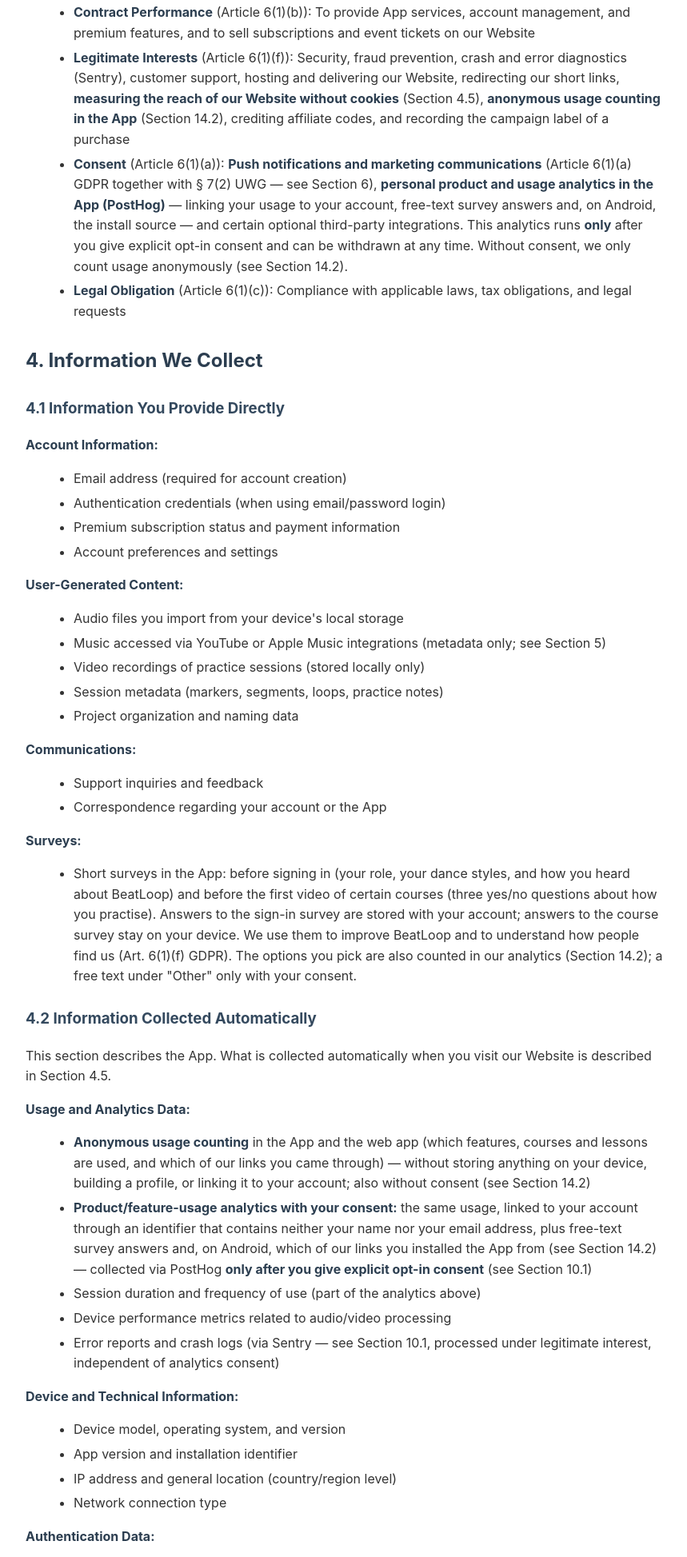
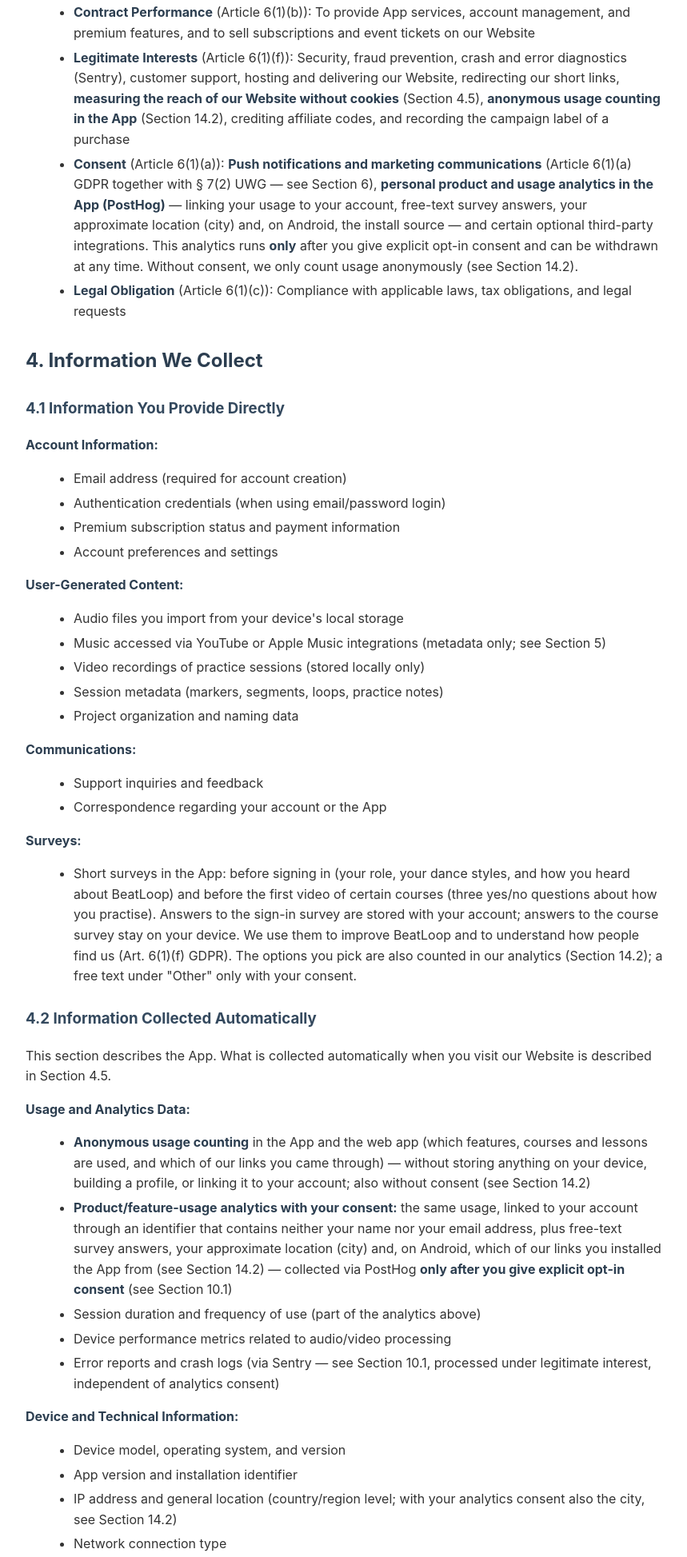
Before and after one commit to Justusschl/beatloop---support, a plain HTML site: page privacy.html in a window 1280 px wide. Shown: the part 1090-3037 px from the top of the page at 80% size, without its empty margins (208-1067 px from the left). Drawn offline with Linux system fonts and the light colour scheme.

Commit message:
legal: approximate location with analytics consent
Owner decision 21 Nov 2026: with consent, PostHog derives an approximate
location (country, region, city) from the IP address, which is then
discarded. Anonymous counting stays without location; the website
measurement is unchanged.

Co-Authored-By: Claude Opus 5.5 <noreply@anthropic.com>

```diff
--- a/privacy.html
+++ b/privacy.html
@@ -117,7 +117,7 @@ Email: <a href="mailto:privacy@on-beat.de">privacy@on-beat.de</a></p>
 <ul>
 <li><strong>Contract Performance</strong> (Article 6(1)(b)): To provide App services, account management, and premium features, and to sell subscriptions and event tickets on our Website</li>
 <li><strong>Legitimate Interests</strong> (Article 6(1)(f)): Security, fraud prevention, crash and error diagnostics (Sentry), customer support, hosting and delivering our Website, redirecting our short links, <strong>measuring the reach of our Website without cookies</strong> (Section 4.5), <strong>anonymous usage counting in the App</strong> (Section 14.2), crediting affiliate codes, and recording the campaign label of a purchase</li>
-<li><strong>Consent</strong> (Article 6(1)(a)): <strong>Push notifications and marketing communications</strong> (Article 6(1)(a) GDPR together with § 7(2) UWG — see Section 6), <strong>personal product and usage analytics in the App (PostHog)</strong> — linking your usage to your account, free-text survey answers and, on Android, the install source — and certain optional third-party integrations. This analytics runs <strong>only</strong> after you give explicit opt-in consent and can be withdrawn at any time. Without consent, we only count usage anonymously (see Section 14.2).</li>
+<li><strong>Consent</strong> (Article 6(1)(a)): <strong>Push notifications and marketing communications</strong> (Article 6(1)(a) GDPR together with § 7(2) UWG — see Section 6), <strong>personal product and usage analytics in the App (PostHog)</strong> — linking your usage to your account, free-text survey answers, your approximate location (city) and, on Android, the install source — and certain optional third-party integrations. This analytics runs <strong>only</strong> after you give explicit opt-in consent and can be withdrawn at any time. Without consent, we only count usage anonymously (see Section 14.2).</li>
 <li><strong>Legal Obligation</strong> (Article 6(1)(c)): Compliance with applicable laws, tax obligations, and legal requests</li>
 </ul>
 
@@ -165,7 +165,7 @@ Email: <a href="mailto:privacy@on-beat.de">privacy@on-beat.de</a></p>
 
 <ul>
 <li><strong>Anonymous usage counting</strong> in the App and the web app (which features, courses and lessons are used, and which of our links you came through) — without storing anything on your device, building a profile, or linking it to your account; also without consent (see Section 14.2)</li>
-<li><strong>Product/feature-usage analytics with your consent:</strong> the same usage, linked to your account through an identifier that contains neither your name nor your email address, plus free-text survey answers and, on Android, which of our links you installed the App from (see Section 14.2) — collected via PostHog <strong>only after you give explicit opt-in consent</strong> (see Section 10.1)</li>
+<li><strong>Product/feature-usage analytics with your consent:</strong> the same usage, linked to your account through an identifier that contains neither your name nor your email address, plus free-text survey answers, your approximate location (city) and, on Android, which of our links you installed the App from (see Section 14.2) — collected via PostHog <strong>only after you give explicit opt-in consent</strong> (see Section 10.1)</li>
 <li>Session duration and frequency of use (part of the analytics above)</li>
 <li>Device performance metrics related to audio/video processing</li>
 <li>Error reports and crash logs (via Sentry — see Section 10.1, processed under legitimate interest, independent of analytics consent)</li>
@@ -176,7 +176,7 @@ Email: <a href="mailto:privacy@on-beat.de">privacy@on-beat.de</a></p>
 <ul>
 <li>Device model, operating system, and version</li>
 <li>App version and installation identifier</li>
-<li>IP address and general location (country/region level)</li>
+<li>IP address and general location (country/region level; with your analytics consent also the city, see Section 14.2)</li>
 <li>Network connection type</li>
 </ul>
 
@@ -641,8 +641,8 @@ Email: <a href="mailto:privacy@on-beat.de">privacy@on-beat.de</a></p>
 <li><strong>Operator:</strong> PostHog, Inc. (US parent; EU Cloud data stored in the EU)</li>
 <li><strong>Purpose:</strong> In the App and the web app, anonymous usage counting and, with your consent, product and feature-usage analytics to understand how the App is used, which of our links bring people to it, and to improve it; on Android, with your consent, also which of our links the App was installed from. On our Website, reach measurement without cookies (see Section 4.5)</li>
 <li><strong>Data processed (App, without consent):</strong> usage events (which feature, course or lesson), the campaign label of the link you came through, operating system, app version, and a <strong>random identifier that lasts only until the App is closed</strong> and is never stored on your device. In the web app, PostHog's servers derive a daily visitor key instead, as on our Website (Section 4.5). No profile is built and nothing is linked to your account.</li>
-<li><strong>Data processed (App, with your consent):</strong> in addition, a <strong>pseudonymous identifier</strong> on your device and, when you are signed in, an identifier derived from your account ID (a SHA-256 hash that contains neither your name nor your email address), so that your usage on your phone and in the browser is analysed together; subscription tier, app language, the first and last campaign label you came through, and your survey answers including free text; on Android, the <strong>install source</strong> (see Section 14.2). When you delete your account, we delete this data at PostHog (Section 12.5).</li>
-<li><strong>In both cases:</strong> <strong>no name, no email address, no stored IP address, and no GeoIP-derived location</strong> (IP and GeoIP enrichment are disabled), and <strong>no session replay</strong>. Addresses of web-app pages are cleaned of sign-in and gift codes before they are sent.</li>
+<li><strong>Data processed (App, with your consent):</strong> in addition, a <strong>pseudonymous identifier</strong> on your device and, when you are signed in, an identifier derived from your account ID (a SHA-256 hash that contains neither your name nor your email address), so that your usage on your phone and in the browser is analysed together; subscription tier, app language, the first and last campaign label you came through, and your survey answers including free text; your <strong>approximate location</strong> (country, region and city), which PostHog's servers derive from your IP address, which is then discarded; on Android, the <strong>install source</strong> (see Section 14.2). When you delete your account, we delete this data at PostHog (Section 12.5).</li>
+<li><strong>In both cases:</strong> <strong>no name, no email address, no stored IP address</strong> and <strong>no session replay</strong>; <strong>without consent also no location</strong> (deriving a location from the IP address is switched off for these events). Addresses of web-app pages are cleaned of sign-in and gift codes before they are sent.</li>
 <li><strong>Data processed (Website):</strong> page views, clicks and short-link counts as described in Section 4.5. Your IP address is used only to derive a daily visitor key on PostHog's servers and is <strong>not stored</strong>; no GeoIP-derived location, no cookies, no profiles, and no session replay.</li>
 <li><strong>Legal basis (App):</strong> <strong>without consent</strong>, Art. 6(1)(f) GDPR (our legitimate interest in understanding how the App is used and which of our links bring people to it); you can object at any time (see Section 14.3). <strong>With consent</strong>, Art. 6(1)(a) GDPR and German § 25(1) TDDDG: off by default, enabled only after you agree in the in-app prompt, and you can withdraw consent at any time in <strong>Account → Privacy Settings</strong>.</li>
 <li><strong>Legal basis (Website):</strong> Art. 6(1)(f) GDPR (legitimate interest in measuring the reach of our Website). You can object at any time (see Section 4.5).</li>
@@ -798,7 +798,7 @@ Email: <a href="mailto:privacy@on-beat.de">privacy@on-beat.de</a></p>
 <p><strong>Anonymous counting (without consent).</strong> Before you decide, and also if you decline, we count how the App is used anonymously:</p>
 <ul>
 <li>On your phone, the App sends usage events with a random identifier that lasts only until the App is closed and is not stored on your device; PostHog's analytics software is not even started. In the web app (app.beatloop.eu), PostHog runs without cookies and without browser storage; its servers derive a daily-changing visitor key, as on our Website (see Section 4.5).</li>
-<li>No profile is built, no identifier of your account is sent, and nothing is stored on your device. Events from different app sessions or days cannot be linked.</li>
+<li>No profile is built, no location is derived, no identifier of your account is sent, and nothing is stored on your device. Events from different app sessions or days cannot be linked.</li>
 <li>Each event carries the campaign label of the link you came through (for example <code>ig-r012</code>), if any. When you buy in the App or the web app, we also pass this label to RevenueCat, which stores it with the purchase (see Section 4.3).</li>
 <li>Legal basis: Art. 6(1)(f) GDPR. You can object at any time (see Section 14.3).</li>
 </ul>
@@ -806,13 +806,13 @@ Email: <a href="mailto:privacy@on-beat.de">privacy@on-beat.de</a></p>
 <p><strong>Analytics with your consent.</strong> If you agree in the consent prompt:</p>
 <ul>
 <li>We use a <strong>pseudonymous identifier</strong> on your device and, when you are signed in, an identifier derived from your account ID (a SHA-256 hash — no name, no email), so that your usage on your phone and in the browser is analysed together; what you did before signing in is attributed to your account.</li>
-<li>We additionally record your subscription tier, app language, the first and last campaign label you came through, and free-text answers in surveys.</li>
+<li>We additionally record your subscription tier, app language, the first and last campaign label you came through, free-text answers in surveys and your <strong>approximate location</strong> (country, region and city): PostHog's servers derive it from your IP address, which is then discarded and not stored.</li>
 <li>On <strong>Android</strong>, we record once which of our links you installed the App from: the three campaign values of the Google Play link (platform, placement and content, for example <code>instagram · dm · r001</code>, or Google's own <code>google-play · organic</code> for an install found in the store), read through Google Play's Install Referrer API, which keeps this information for 90 days after installation. Nothing else from it is kept. It is read only if you agreed to the consent text that names this purpose ("which link you came to BeatLoop from"). This is not available on iPhone or in the web app</li>
 <li>When you sign out, the link to your account is removed on that device. Your choice is stored on your device.</li>
 <li>Legal basis: consent (Art. 6(1)(a) GDPR; German § 25(1) TDDDG), which you can withdraw at any time.</li>
 </ul>
 
-<p><strong>In both levels:</strong> no name, no email address, no stored IP address, no GeoIP location, and no session replay. The web app sends this data through an address on our own domain that our host Vercel forwards to PostHog, and removes sign-in and gift codes from page addresses before sending. Accounts of our own team are marked so that we can leave them out of our evaluations.</p>
+<p><strong>In both levels:</strong> no name, no email address, no stored IP address, and no session replay. The web app sends this data through an address on our own domain that our host Vercel forwards to PostHog, and removes sign-in and gift codes from page addresses before sending. Accounts of our own team are marked so that we can leave them out of our evaluations.</p>
 
 <p>See Section 10.1 (PostHog) for hosting, retention, sub-processors, and safeguards.</p>
 
```
Also changed, not shown: 3 other files.
